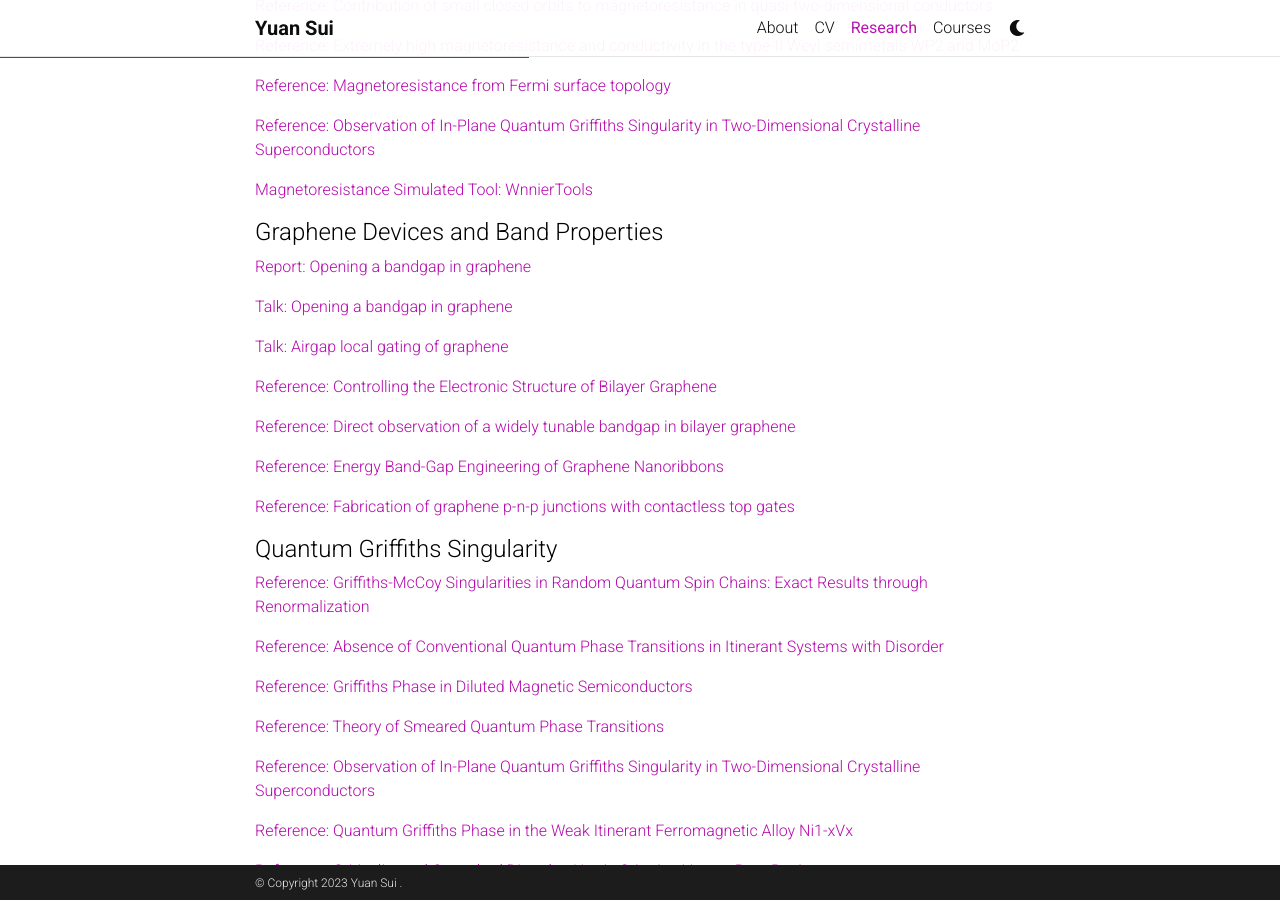
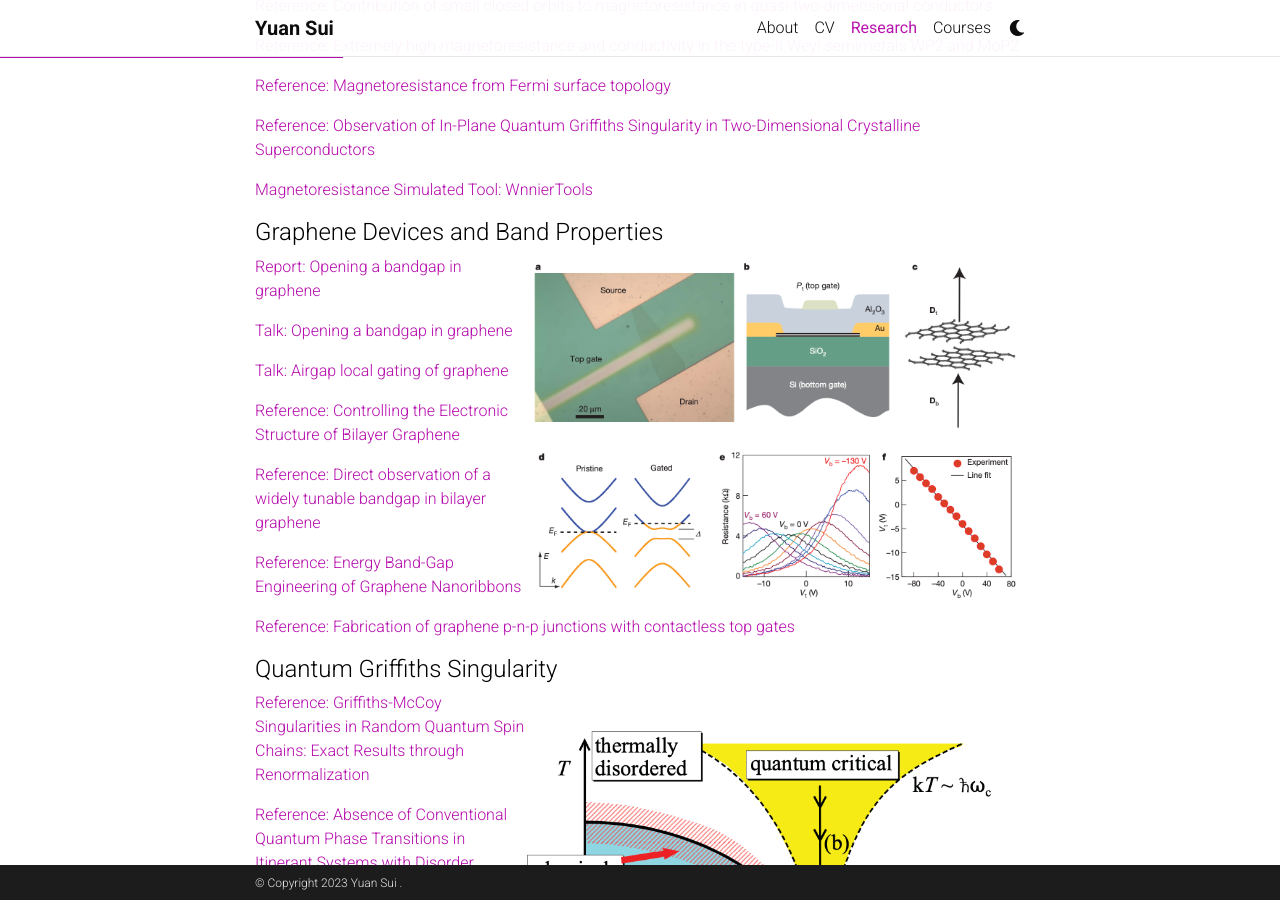
Before and after one commit to sufrepmia/al-folio_theme, a Jekyll site: the page built from _pages/teaching.md, in a window 1280 px wide and 900 px high, scrolled down 318 px. Built offline with Jekyll 4.4.1, drawn with Linux system fonts in a browser that asks for light colours; comment, search, counter and statistics services are not loaded; a style sheet for code colours, icons or effects is not loaded.

Commit message:
Update research.html

```diff
--- a/_layouts/research.html
+++ b/_layouts/research.html
@@ -20,6 +20,7 @@
             <p><a href="/research/cvs166/WannierTools Documentation.pdf">Magnetoresistance Simulated Tool: WnnierTools</a></p>
 
             <h4>Graphene Devices and Band Properties</h4>
+            <img src="/assets/img/graphene.jpg" width="500" alt="graphene">
             <p><a href="/research/Graphene devices and properties/Opening a bandgap in graphene/bandgap.pdf">Report: Opening a bandgap in graphene</a></p>
             <p><a href="/research/Graphene devices and properties/Opening a bandgap in graphene/Opening a bandgap in graphene.pdf">Talk: Opening a bandgap in graphene</a></p>
             <p><a href="/research/Graphene devices and properties/Airgap local gating of graphene/Airgap local gating of graphene.pdf">Talk: Airgap local gating of graphene</a></p>
@@ -29,6 +30,7 @@
             <p><a href="/research/Graphene devices and properties/Airgap local gating of graphene/Fabrication of graphene p-n-p junctions with contactless top gates.pdf">Reference: Fabrication of graphene p-n-p junctions with contactless top gates</a></p>
 
             <h4>Quantum Griffiths Singularity</h4>
+            <img src="/assets/img/qgp.jpg" width="500" alt="qgp">
             <p><a href="/research/QGS/8.pdf">Reference: Griffiths-McCoy Singularities in Random Quantum Spin Chains: Exact Results through Renormalization</a></p>
             <p><a href="/research/QGS/9.pdf">Reference: Absence of Conventional Quantum Phase Transitions in Itinerant Systems with Disorder</a></p>
             <p><a href="/research/QGS/25.pdf">Reference: Griffiths Phase in Diluted Magnetic Semiconductors</a></p>
@@ -39,6 +41,7 @@
             <p><a href="/research/QGS/80.pdf">Reference: Quantum Griffiths Phase Inside the Ferromagnetic Phase of Ni1-xVx</a></p>
 
             <h4>Van Der Waals Magnon Valves</h4>
+            <img src="/assets/img/magnon.jpg" width="500" alt="magnon">
             <p><a href="/research/van der Waals magnon valves/Electrically switchable van der Waals magnon valves.pdf">Reference: Electrically switchable van der Waals magnon valves</a></p>
             <p><a href="/research/van der Waals magnon valves/Geometrical frustration, Wikipedia.pdf">Reference: Geometrical frustration, Wikipedia</a></p>
 
```
